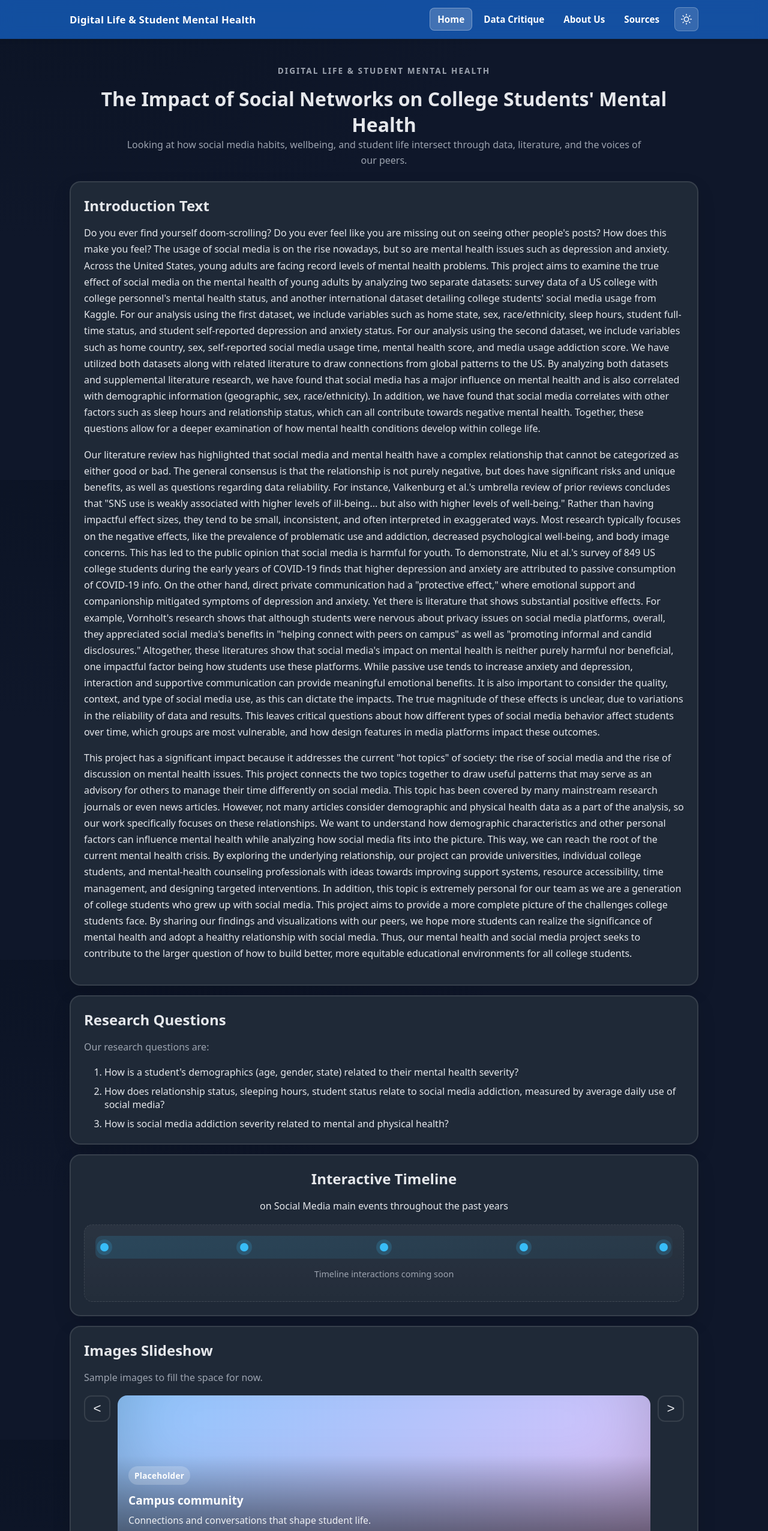
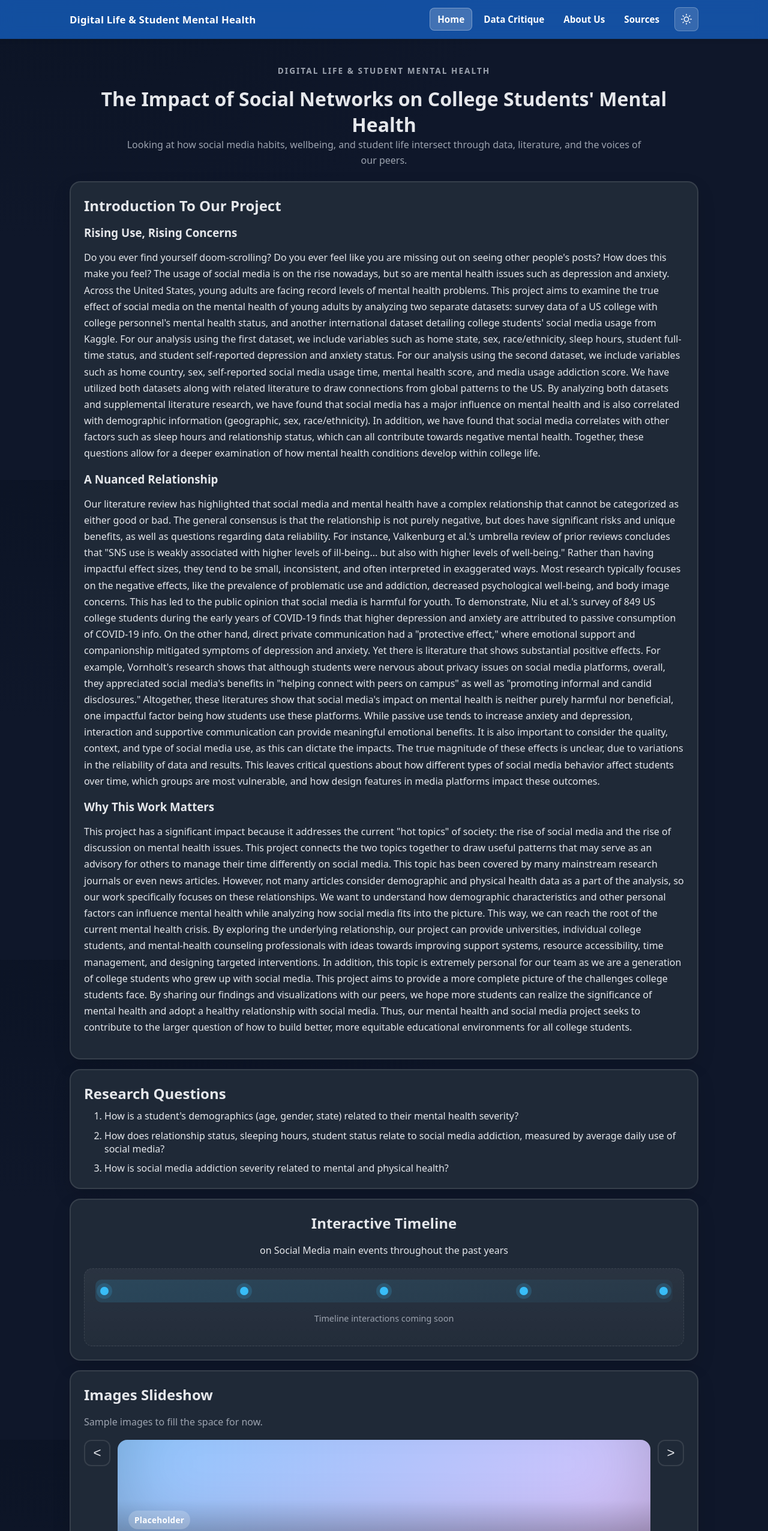
Before and after one commit to iamchrisescobar/digital_life_mental_health, a React (Vite) app: page / in a window 1280 px wide. Shown: the top 2552 px of the page at 60% size. Built offline with nearby package versions, Linux system fonts and the light colour scheme.

Commit message:
Making small changes to Home page content

```diff
--- a/src/pages/Home.jsx
+++ b/src/pages/Home.jsx
@@ -2,17 +2,17 @@ import React, { useState } from 'react'
 
 const sliderItems = [
   {
-    title: 'Campus community',
+    title: 'Plot Number 1',
     caption: 'Connections and conversations that shape student life.',
     gradient: 'linear-gradient(135deg, #8ec5fc 0%, #e0c3fc 100%)'
   },
   {
-    title: 'Daily rituals',
+    title: 'Plot Number 2',
     caption: 'Moments of calm, study, and scrolling between classes.',
     gradient: 'linear-gradient(135deg, #a1c4fd 0%, #c2e9fb 100%)'
   },
   {
-    title: 'Global voices',
+    title: 'Plot Number 3',
     caption: 'Students across borders comparing digital habits.',
     gradient: 'linear-gradient(135deg, #fbc2eb 0%, #a6c1ee 100%)'
   }
@@ -37,7 +37,8 @@ export default function Home() {
       </header>
 
       <article className="home-card stack">
-        <h2>Introduction Text</h2>
+        <h2>Introduction To Our Project</h2>
+        <h3>Rising Use, Rising Concerns</h3>
         <p>
           Do you ever find yourself doom-scrolling? Do you ever feel like you are missing out on seeing other people&apos;s posts?
           How does this make you feel? The usage of social media is on the rise nowadays, but so are mental health issues such as
@@ -54,6 +55,7 @@ export default function Home() {
           such as sleep hours and relationship status, which can all contribute towards negative mental health. Together, these questions
           allow for a deeper examination of how mental health conditions develop within college life.
         </p>
+        <h3>A Nuanced Relationship</h3>
         <p>
           Our literature review has highlighted that social media and mental health have a complex relationship that cannot be categorized
           as either good or bad. The general consensus is that the relationship is not purely negative, but does have significant risks and
@@ -74,6 +76,7 @@ export default function Home() {
           of data and results. This leaves critical questions about how different types of social media behavior affect students over time, which
           groups are most vulnerable, and how design features in media platforms impact these outcomes.
         </p>
+        <h3>Why This Work Matters</h3>
         <p>
           This project has a significant impact because it addresses the current "hot topics" of society: the rise of social media and the rise of
           discussion on mental health issues. This project connects the two topics together to draw useful patterns that may serve as an advisory for
@@ -92,7 +95,6 @@ export default function Home() {
 
       <article className="home-card stack">
         <h2>Research Questions</h2>
-        <p className="muted">Our research questions are:</p>
         <ol className="research-list">
           <li>How is a student&apos;s demographics (age, gender, state) related to their mental health severity?</li>
           <li>How does relationship status, sleeping hours, student status relate to social media addiction, measured by average daily use of social media?</li>
```
Also changed, not shown: 2 other files (tests, documents, lock files or other folders).
